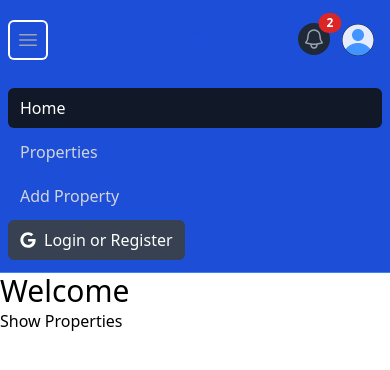
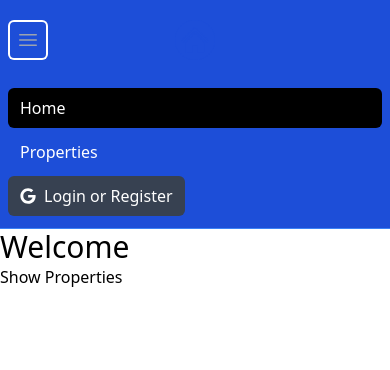
Before and after one commit to Epiq122/property-next, a Next.js app: page / in a window 390 px wide. Both pictures are taken after a click on the button "Open main menu". Shown: the top 370 px of the page. Built offline with nearby package versions, Linux system fonts and the light colour scheme.

Commit message:
finished with the state chnages to show some login stuff in navbar and  mobile nav

```diff
--- a/components/Navbar.jsx
+++ b/components/Navbar.jsx
@@ -1,5 +1,6 @@
 'use client';
 import { useState } from 'react';
+import { usePathname } from 'next/navigation';
 import Image from 'next/image';
 import Link from 'next/link';
 import logo from '../assets/images/logo.png';
@@ -9,6 +10,9 @@
 const Navbar = () => {
   const [isMobileMenuOpen, setIsMobileMenuOpen] = useState(false);
   const [isProfileMenuOpen, setIsProfileMenuOpen] = useState(false);
+  const [isLoggedIn, setIsLoggedin] = useState(false);
+  const pathname = usePathname();
+
   const toggleMobileMenu = () => {
     setIsMobileMenuOpen(!isMobileMenuOpen);
   };
@@ -63,27 +67,36 @@
               <div className='flex space-x-2'>
                 <Link
                   href='/'
-                  className='text-white bg-black hover:bg-gray-900 hover:text-white rounded-md px-3 py-2'
+                  className={`${
+                    pathname === '/' ? 'bg-black' : ''
+                  } text-white hover:bg-gray-900 hover:text-white rounded-md px-3 py-2`}
                 >
                   Home
                 </Link>
                 <Link
                   href='/properties'
-                  className='text-white hover:bg-gray-900 hover:text-white rounded-md px-3 py-2'
+                  className={`${
+                    pathname === '/properties' ? 'bg-black' : ''
+                  } text-white hover:bg-gray-900 hover:text-white rounded-md px-3 py-2`}
                 >
                   Properties
                 </Link>
+                {isLoggedIn && (
                   <Link
                     href='/properties/add'
-                  className='text-white hover:bg-gray-900 hover:text-white rounded-md px-3 py-2'
+                    className={`${
+                      pathname === '/properties/add' ? 'bg-black' : ''
+                    } text-white hover:bg-gray-900 hover:text-white rounded-md px-3 py-2`}
                   >
                     Add Property
                   </Link>
+                )}
               </div>
             </div>
           </div>
 
           {/* <!-- Right Side Menu (Logged Out) --> */}
+          {!isLoggedIn && (
             <div className='hidden md:block md:ml-6'>
               <div className='flex items-center'>
                 <button className='flex items-center text-white bg-gray-700 hover:bg-gray-900 hover:text-white rounded-md px-3 py-2'>
@@ -92,8 +105,10 @@
                 </button>
               </div>
             </div>
+          )}
 
           {/* <!-- Right Side Menu (Logged In) --> */}
+          {isLoggedIn && (
             <div className='absolute inset-y-0 right-0 flex items-center pr-2 md:static md:inset-auto md:ml-6 md:pr-0'>
               <Link href='/messages' className='relative group'>
                 <button
@@ -183,6 +198,7 @@
                 )}
               </div>
             </div>
+          )}
         </div>
       </div>
 
@@ -192,26 +208,36 @@
           <div className='space-y-1 px-2 pb-3 pt-2'>
             <Link
               href='/'
-              className='bg-gray-900 text-white block rounded-md px-3 py-2 text-base font-medium'
+              className={`${
+                pathname === '/' ? 'bg-black' : ''
+              } text-white  hover:bg-gray-900 block rounded-md px-3 py-2 text-base font-medium`}
             >
               Home
             </Link>
             <Link
               href='/properties'
-              className='text-gray-300 hover:bg-gray-700 hover:text-white block rounded-md px-3 py-2 text-base font-medium'
+              className={`${
+                pathname === '/properties' ? 'bg-black' : ''
+              } text-white hover:bg-gray-900  block rounded-md px-3 py-2 text-base font-medium`}
             >
               Properties
             </Link>
+            {isLoggedIn && (
               <Link
-              href='/propreties/add'
-              className='text-gray-300 hover:bg-gray-700 hover:text-white block rounded-md px-3 py-2 text-base font-medium'
+                href='/properties/add'
+                className={`${
+                  pathname === '/properties/add' ? 'bg-black' : ''
+                } text-white hover:bg-gray-900 block rounded-md px-3 py-2 text-base font-medium`}
               >
                 Add Property
               </Link>
+            )}
+            {!isLoggedIn && (
               <button className='flex items-center text-white bg-gray-700 hover:bg-gray-900 hover:text-white rounded-md px-3 py-2 my-4'>
                 <FaGoogle className='text-white mr-2' />
                 <span>Login or Register</span>
               </button>
+            )}
           </div>
         </div>
       )}
```
Lines whose indentation alone changed are shown as unchanged.
